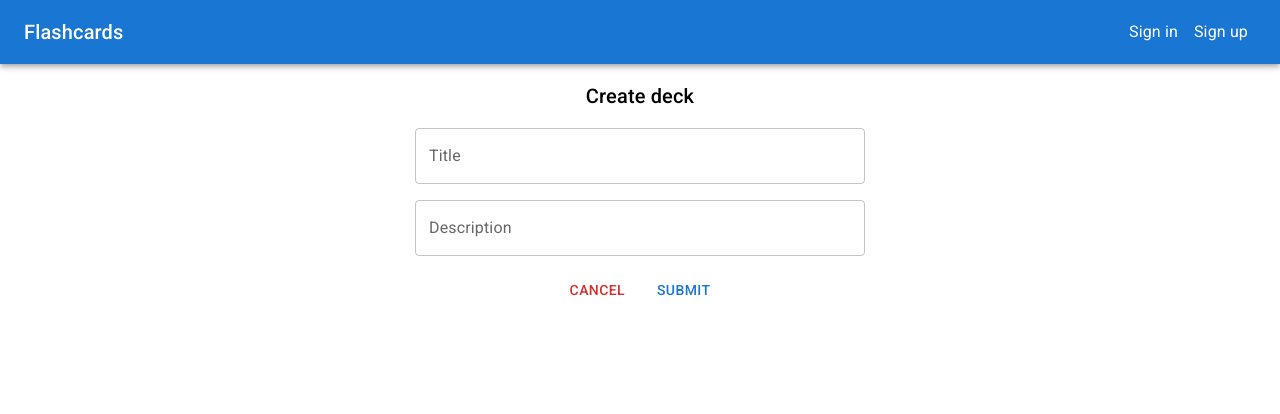
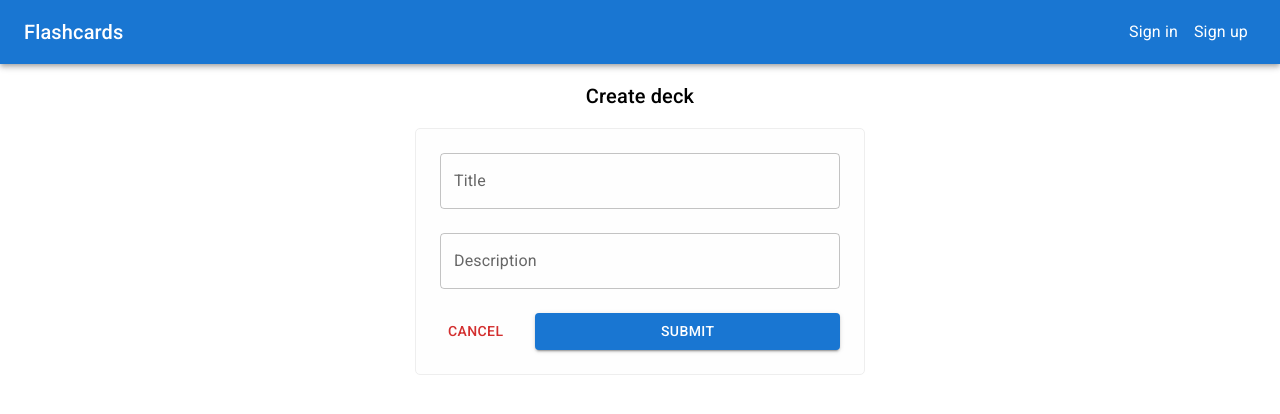
Before and after one commit to gabrielnakaema/flashcards-front, a React (Create React App) app: page /decks/create in a window 1280 px wide. Shown: the top 414 px of the page. Built offline with nearby package versions, Linux system fonts and the light colour scheme; no server answers.

Commit message:
change styling, display texts of forms

```diff
--- a/src/components/DeckForm.tsx
+++ b/src/components/DeckForm.tsx
@@ -1,6 +1,6 @@
 import { useContext } from 'react';
 import { Link as RouterLink } from 'react-router-dom';
-import { Box, Button, TextField, Typography } from '@mui/material';
+import { Box, Button, Stack, TextField, Typography } from '@mui/material';
 import { useFormik } from 'formik';
 import * as Yup from 'yup';
 import { AlertContext } from '../contexts/AlertContext';
@@ -61,12 +61,16 @@ export const DeckForm = () => {
     >
       <Typography variant="h6">Create deck</Typography>
       <form onSubmit={formik.handleSubmit}>
-        <Box
+        <Stack
           sx={{
-            display: 'flex',
-            flexDirection: 'column',
             marginTop: '1rem',
+            border: '1px solid',
+            borderColor: '#eee',
+            padding: '1.5rem',
+            borderRadius: '5px',
+            backgroundColor: '#fefefe',
           }}
+          spacing="1.5rem"
         >
           <TextField
             id="title-field"
@@ -76,7 +80,6 @@ export const DeckForm = () => {
             onChange={handleChange}
             error={formik.touched.title && Boolean(formik.errors.title)}
             helperText={formik.touched.title && formik.errors.title}
-            sx={{ marginBottom: '1rem' }}
           />
           <TextField
             id="description-field"
@@ -88,17 +91,35 @@ export const DeckForm = () => {
               formik.touched.description && Boolean(formik.errors.description)
             }
             helperText={formik.touched.description && formik.errors.description}
-            sx={{ marginBottom: '1rem' }}
           />
-          <Box>
+          <Box
+            sx={{
+              width: '100%',
+              display: 'flex',
+              flexDirection: {
+                xs: 'column-reverse',
+                sm: 'row',
+              },
+            }}
+          >
             <Button type="button" component={RouterLink} to="/" color="error">
               Cancel
             </Button>
-            <Button type="submit" sx={{ marginLeft: '1rem' }}>
+            <Button
+              type="submit"
+              sx={{
+                marginLeft: {
+                  xs: 0,
+                  sm: '1.5rem',
+                },
+                flex: '1 0 auto',
+              }}
+              variant="contained"
+            >
               Submit
             </Button>
           </Box>
-        </Box>
+        </Stack>
       </form>
     </Box>
   );
--- a/src/components/SignInForm.tsx
+++ b/src/components/SignInForm.tsx
@@ -1,6 +1,6 @@
 import { useContext } from 'react';
 import { Link as RouterLink } from 'react-router-dom';
-import { Box, Button, TextField, Typography } from '@mui/material';
+import { Box, Button, Stack, TextField, Typography } from '@mui/material';
 import { useFormik } from 'formik';
 import * as Yup from 'yup';
 import { AuthContext } from '../contexts/AuthContext';
@@ -45,7 +45,7 @@ export const SignInForm = () => {
     <Box
       sx={{
         maxWidth: {
-          xs: '450px',
+          xs: '375px',
         },
         margin: {
           xs: '1rem',
@@ -54,14 +54,18 @@ export const SignInForm = () => {
         textAlign: 'center',
       }}
     >
-      <Typography variant="h6">Sign in</Typography>
+      <Typography variant="h6">Sign in to your account</Typography>
       <form onSubmit={formik.handleSubmit}>
-        <Box
+        <Stack
           sx={{
-            display: 'flex',
-            flexDirection: 'column',
             marginTop: '1rem',
+            border: '1px solid',
+            borderColor: '#eee',
+            padding: '1.5rem',
+            borderRadius: '5px',
+            backgroundColor: '#fefefe',
           }}
+          spacing="1.5rem"
         >
           <TextField
             id="username-field"
@@ -71,7 +75,7 @@ export const SignInForm = () => {
             onChange={handleChange}
             error={formik.touched.username && Boolean(formik.errors.username)}
             helperText={formik.touched.username && formik.errors.username}
-            sx={{ marginBottom: '1rem' }}
+            sx={{ backgroundColor: '#fff' }}
           />
           <TextField
             id="password-field"
@@ -82,18 +86,16 @@ export const SignInForm = () => {
             onChange={handleChange}
             error={formik.touched.password && Boolean(formik.errors.password)}
             helperText={formik.touched.password && formik.errors.password}
-            sx={{ marginBottom: '1rem' }}
+            sx={{ backgroundColor: '#fff' }}
           />
-          <Box>
-            <Button type="button" component={RouterLink} to="/" color="error">
-              Cancel
-            </Button>
-            <Button type="submit" sx={{ marginLeft: '1rem' }}>
-              Submit
-            </Button>
-          </Box>
-        </Box>
+          <Button type="submit" fullWidth variant="contained">
+            Sign in
+          </Button>
+        </Stack>
       </form>
+      <Typography sx={{ marginTop: '1.5rem' }}>
+        Don't have an account? <RouterLink to="/signup">Create one!</RouterLink>
+      </Typography>
     </Box>
   );
 };
--- a/src/components/SignUpForm.tsx
+++ b/src/components/SignUpForm.tsx
@@ -1,6 +1,5 @@
 import { useContext } from 'react';
-import { Link as RouterLink } from 'react-router-dom';
-import { Box, Button, TextField, Typography } from '@mui/material';
+import { Box, Button, Stack, TextField, Typography } from '@mui/material';
 import { useFormik } from 'formik';
 import * as Yup from 'yup';
 import { AlertContext } from '../contexts/AlertContext';
@@ -63,7 +62,7 @@ export const SignUpForm = () => {
     <Box
       sx={{
         maxWidth: {
-          xs: '450px',
+          xs: '375px',
         },
         margin: {
           xs: '1rem',
@@ -74,12 +73,16 @@ export const SignUpForm = () => {
     >
       <Typography variant="h6">Sign up</Typography>
       <form onSubmit={formik.handleSubmit}>
-        <Box
+        <Stack
           sx={{
-            display: 'flex',
-            flexDirection: 'column',
             marginTop: '1rem',
+            border: '1px solid',
+            borderColor: '#eee',
+            padding: '1.5rem',
+            borderRadius: '5px',
+            backgroundColor: '#fefefe',
           }}
+          spacing="1.5rem"
         >
           <TextField
             id="name-field"
@@ -89,7 +92,6 @@ export const SignUpForm = () => {
             onChange={handleChange}
             error={formik.touched.name && formik.errors.name ? true : false}
             helperText={formik.touched.name && formik.errors.name}
-            sx={{ marginBottom: '1rem' }}
           />
           <TextField
             id="username-field"
@@ -101,7 +103,6 @@ export const SignUpForm = () => {
               formik.touched.username && formik.errors.username ? true : false
             }
             helperText={formik.touched.username && formik.errors.username}
-            sx={{ marginBottom: '1rem' }}
           />
           <TextField
             id="password-field"
@@ -114,7 +115,6 @@ export const SignUpForm = () => {
               formik.touched.password && formik.errors.password ? true : false
             }
             helperText={formik.touched.password && formik.errors.password}
-            sx={{ marginBottom: '1rem' }}
           />
           <TextField
             id="confirm-password-field"
@@ -131,17 +131,11 @@ export const SignUpForm = () => {
             helperText={
               formik.touched.confirmPassword && formik.errors.confirmPassword
             }
-            sx={{ marginBottom: '1rem' }}
           />
-          <Box>
-            <Button type="button" component={RouterLink} to="/" color="error">
-              Cancel
-            </Button>
-            <Button type="submit" sx={{ marginLeft: '1rem' }}>
-              Submit
-            </Button>
-          </Box>
-        </Box>
+          <Button type="submit" fullWidth variant="contained">
+            Sign up
+          </Button>
+        </Stack>
       </form>
     </Box>
   );
```
Also changed, not shown: 2 other files (tests, documents, lock files or other folders).
